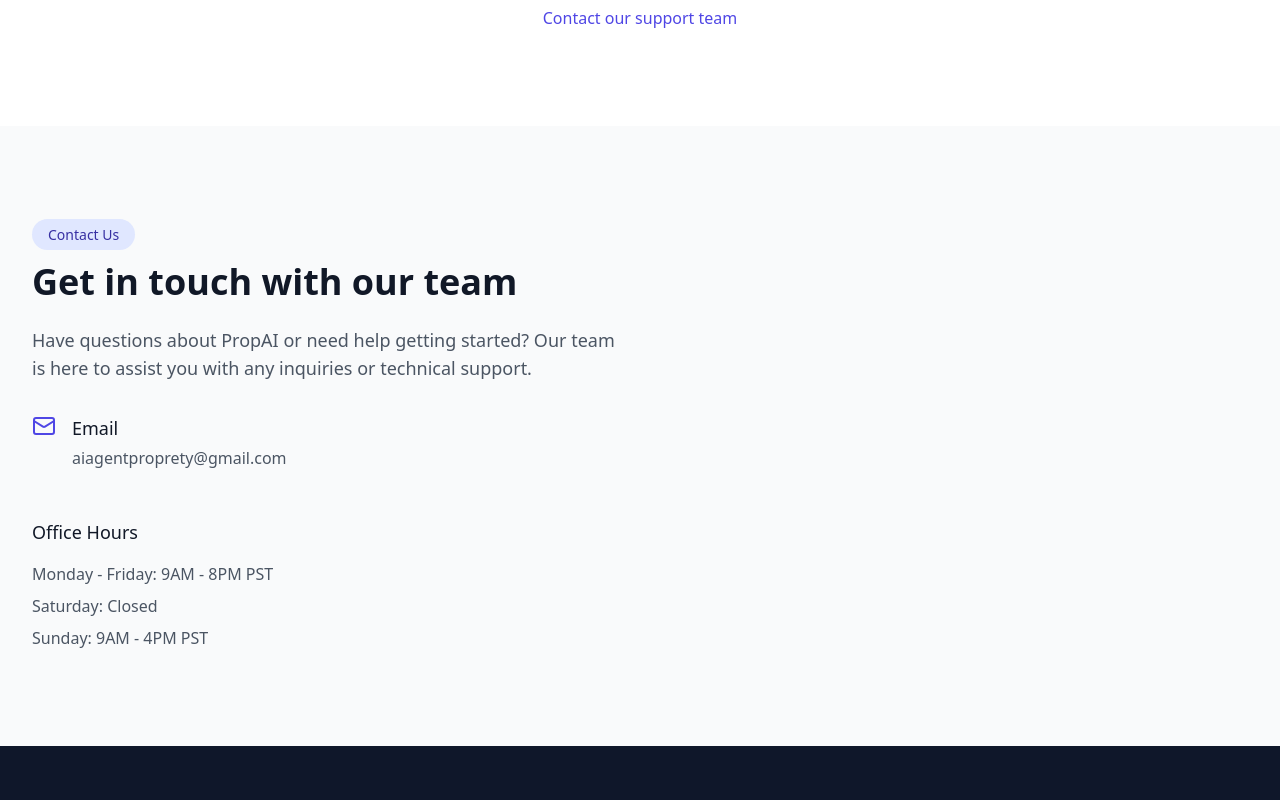
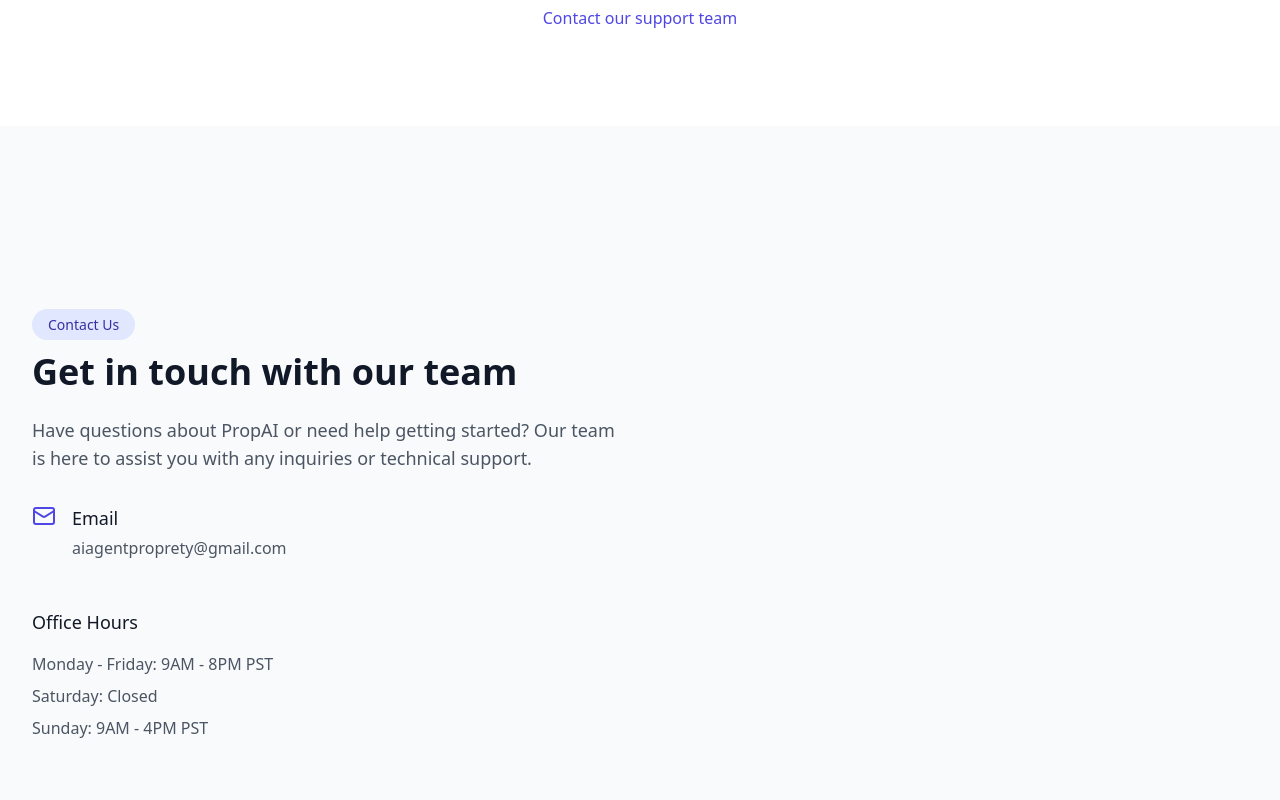
Before and after one commit to ethanbenarroch/aiagentprop, a React (Vite) app: page / in a window 1280 px wide. Shown: the part 4760-5560 px from the top of the page. Built offline with nearby package versions, Linux system fonts and the light colour scheme.

Commit message:
Update Contact.tsx

```diff
--- a/src/sections/Contact.tsx
+++ b/src/sections/Contact.tsx
@@ -4,8 +4,9 @@ import Button from '../components/Button';
 
 const Contact: React.FC = () => {
   return (
-    <section id="contact" className="py-16 md:py-24 bg-gray-50">
-      <div className="container mx-auto px-4 sm:px-6 lg:px-8">
+
+  <section  id="contact"  className="h-screen flex items-center justify-center py-16 md:py-24 bg-gray-50">
+  <div className="container mx-auto px-4 sm:px-6 lg:px-8">
         <div className="max-w-7xl mx-auto">
           <div className="grid grid-cols-1 lg:grid-cols-2 gap-12">
             <div>
```
